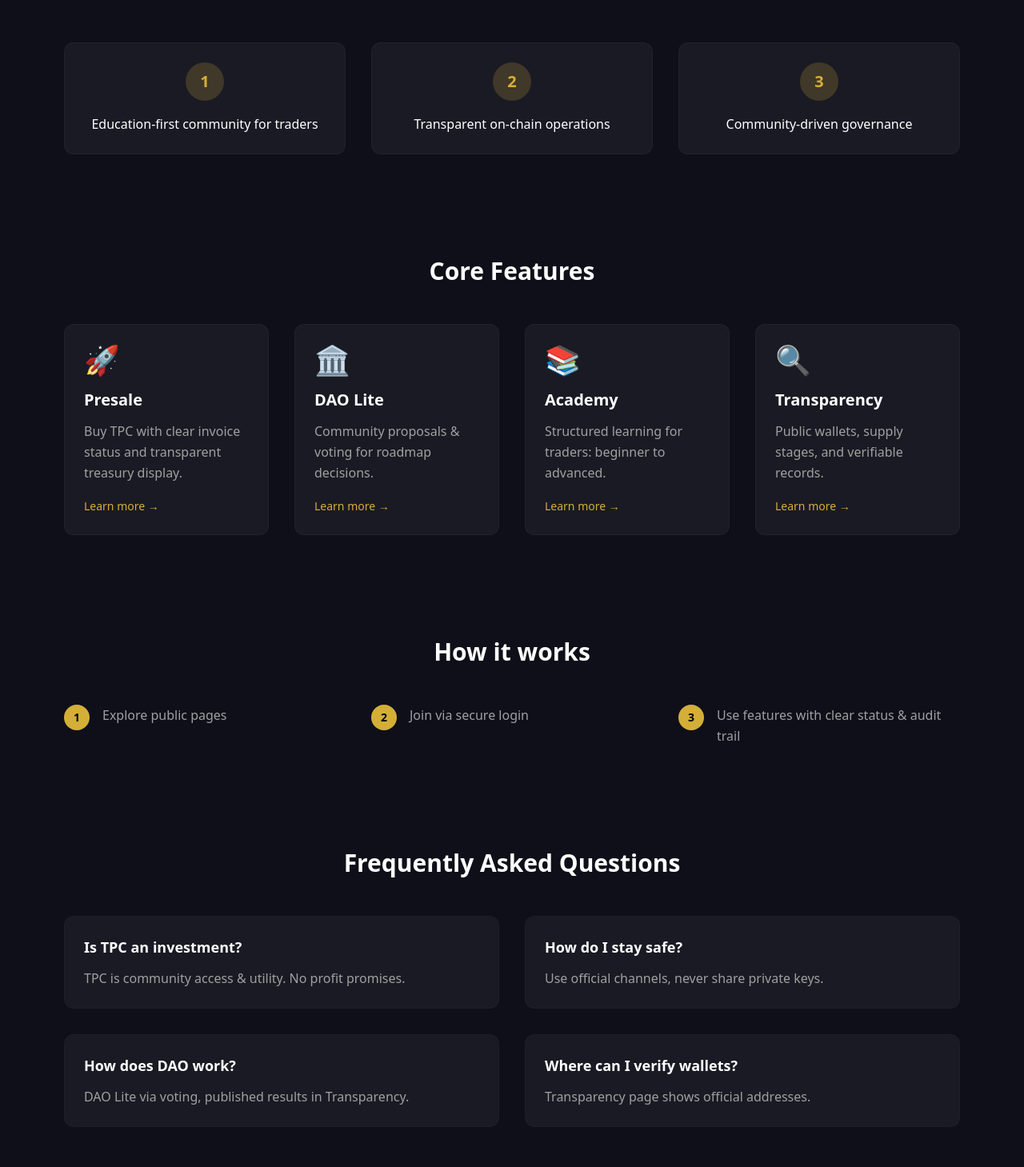
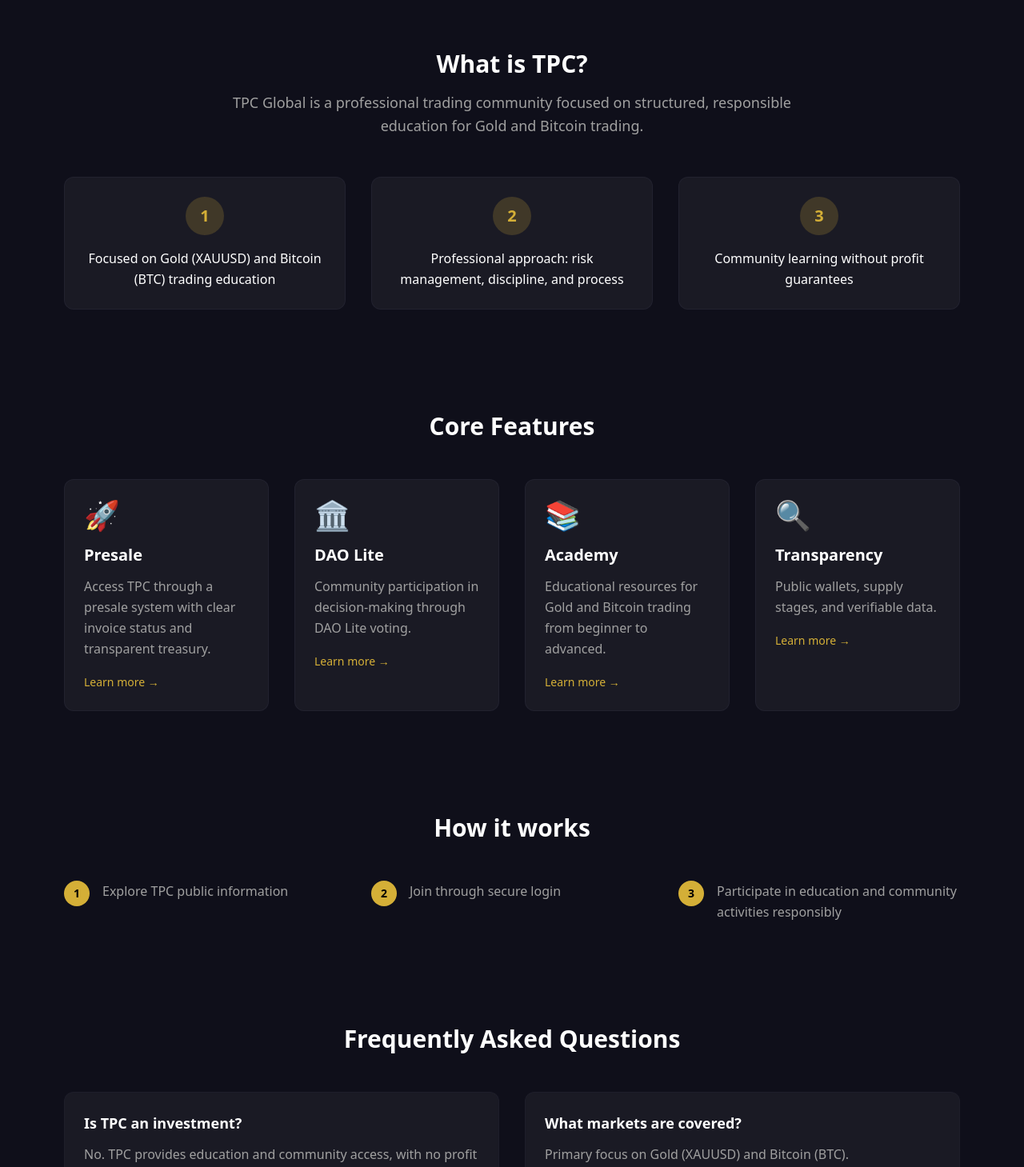
Before and after one commit to tpcglobalcommunity/tpcnew, a Next.js app: page /en in a window 1280 px wide. Shown: the part 991-2450 px from the top of the page at 80% size. Built offline with nearby package versions, Linux system fonts and the light colour scheme.

Commit message:
Update Home Page Copy - Gold & Bitcoin Trading Education Focus

```diff
--- a/src/app/[lang]/page.tsx
+++ b/src/app/[lang]/page.tsx
@@ -93,6 +93,9 @@ export default function HomePage({ params }: HomePageProps) {
             <h2 className="text-2xl md:text-3xl font-bold text-white mb-4">
               {copy.whatIsTPC.title}
             </h2>
+            <p className="text-base md:text-lg text-[#a0a0a0] mb-8 max-w-3xl mx-auto leading-relaxed">
+              {copy.whatIsTPC.description}
+            </p>
           </div>
           <div className="grid md:grid-cols-3 gap-6 md:gap-8">
             {copy.whatIsTPC.points.map((point, index) => (
--- a/src/content/homeCopy.ts
+++ b/src/content/homeCopy.ts
@@ -24,46 +24,48 @@ export const homeCopy = {
   en: {
     hero: {
       title: "Trader Professional Community (TPC Global)",
-      subtitle: "Education-first, transparency-first community. Access tools, learning, and governance — without profit promises.",
+      subtitle: "A professional trading community focused on education for Gold (XAUUSD) and Bitcoin (BTC) — done the right way. Process, discipline, and transparency. No profit promises.",
       ctaPrimary: "View Presale",
       ctaSecondary: "Explore Transparency"
     },
     trustBadges: [
       "No Profit Promises",
+      "Education Over Hype",
       "On-Chain Wallet Transparency",
       "No DM First — Official Channels Only",
       "Never Share Private Keys"
     ],
     whatIsTPC: {
       title: "What is TPC?",
+      description: "TPC Global is a professional trading community focused on structured, responsible education for Gold and Bitcoin trading.",
       points: [
-        "Education-first community for traders",
-        "Transparent on-chain operations",
-        "Community-driven governance"
+        "Focused on Gold (XAUUSD) and Bitcoin (BTC) trading education",
+        "Professional approach: risk management, discipline, and process",
+        "Community learning without profit guarantees"
       ]
     },
     features: [
       {
         title: "Presale",
-        description: "Buy TPC with clear invoice status and transparent treasury display.",
+        description: "Access TPC through a presale system with clear invoice status and transparent treasury.",
         icon: "🚀",
         href: "/presale"
       },
       {
         title: "DAO Lite",
-        description: "Community proposals & voting for roadmap decisions.",
+        description: "Community participation in decision-making through DAO Lite voting.",
         icon: "🏛️",
         href: "/dao"
       },
       {
         title: "Academy",
-        description: "Structured learning for traders: beginner to advanced.",
+        description: "Educational resources for Gold and Bitcoin trading from beginner to advanced.",
         icon: "📚",
         href: "/academy"
       },
       {
         title: "Transparency",
-        description: "Public wallets, supply stages, and verifiable records.",
+        description: "Public wallets, supply stages, and verifiable data.",
         icon: "🔍",
         href: "/transparency"
       }
@@ -71,73 +73,71 @@ export const homeCopy = {
     howItWorks: {
       title: "How it works",
       steps: [
-        "Explore public pages",
-        "Join via secure login",
-        "Use features with clear status & audit trail"
+        "Explore TPC public information",
+        "Join through secure login",
+        "Participate in education and community activities responsibly"
       ]
     },
     faq: [
       {
         question: "Is TPC an investment?",
-        answer: "TPC is community access & utility. No profit promises."
+        answer: "No. TPC provides education and community access, with no profit promises."
+      },
+      {
+        question: "What markets are covered?",
+        answer: "Primary focus on Gold (XAUUSD) and Bitcoin (BTC)."
       },
       {
         question: "How do I stay safe?",
-        answer: "Use official channels, never share private keys."
-      },
-      {
-        question: "How does DAO work?",
-        answer: "DAO Lite via voting, published results in Transparency."
-      },
-      {
-        question: "Where can I verify wallets?",
-        answer: "Transparency page shows official addresses."
+        answer: "Use official channels and never share private keys."
       }
     ]
   },
   id: {
     hero: {
       title: "Trader Professional Community (TPC Global)",
-      subtitle: "Komunitas edukasi dan transparansi. Akses tools, pembelajaran, dan tata kelola — tanpa janji keuntungan.",
+      subtitle: "Tempat para trader profesional untuk melakukan edukasi trading Gold (XAUUSD) dan Bitcoin (BTC) dengan baik dan benar. Fokus pada proses, disiplin, dan transparansi — tanpa janji keuntungan.",
       ctaPrimary: "Lihat Presale",
       ctaSecondary: "Lihat Transparansi"
     },
     trustBadges: [
       "Tanpa Janji Profit",
+      "Edukasi, Bukan Euforia",
       "Transparansi Wallet On-Chain",
-      "Tidak DM Duluan — Hanya Kanal Resmi",
+      "Tidak DM Duluan — Kanal Resmi Saja",
       "Jangan Pernah Bagikan Private Key"
     ],
     whatIsTPC: {
       title: "Apa itu TPC?",
+      description: "Trader Professional Community (TPC) adalah komunitas trader profesional yang berfokus pada edukasi trading Gold dan Bitcoin secara terstruktur, bertanggung jawab, dan transparan.",
       points: [
-        "Komunitas edukasi untuk trader",
-        "Operasi on-chain yang transparan",
-        "Tata kelola yang digerakkan komunitas"
+        "Fokus pada edukasi trading Gold (XAUUSD) dan Bitcoin (BTC)",
+        "Pendekatan profesional: risk management, disiplin, dan proses",
+        "Komunitas belajar & berbagi tanpa klaim hasil"
       ]
     },
     features: [
       {
         title: "Presale",
-        description: "Beli TPC dengan status invoice yang jelas dan treasury transparan.",
+        description: "Akses TPC melalui sistem presale dengan status invoice yang jelas dan treasury yang transparan.",
         icon: "🚀",
         href: "/presale"
       },
       {
         title: "DAO Lite",
-        description: "Proposal & voting komunitas untuk keputusan roadmap.",
+        description: "Partisipasi komunitas dalam pengambilan keputusan melalui voting DAO Lite.",
         icon: "🏛️",
         href: "/dao"
       },
       {
         title: "Academy",
-        description: "Pembelajaran terstruktur untuk trader: pemula sampai mahir.",
+        description: "Materi edukasi trading Gold dan Bitcoin dari level dasar hingga lanjutan.",
         icon: "📚",
         href: "/academy"
       },
       {
         title: "Transparency",
-        description: "Wallet publik, tahapan suplai, dan catatan yang bisa diverifikasi.",
+        description: "Wallet publik, tahapan suplai, dan data yang dapat diverifikasi.",
         icon: "🔍",
         href: "/transparency"
       }
@@ -145,27 +145,23 @@ export const homeCopy = {
     howItWorks: {
       title: "Cara kerja",
       steps: [
-        "Jelajahi halaman publik",
-        "Gabung lewat login aman",
-        "Gunakan fitur dengan status jelas & audit trail"
+        "Pelajari informasi publik TPC",
+        "Gabung melalui login yang aman",
+        "Ikuti edukasi dan aktivitas komunitas secara bertanggung jawab"
       ]
     },
     faq: [
       {
-        question: "Apakah TPC investasi?",
-        answer: "TPC adalah akses komunitas & utilitas. Tanpa janji keuntungan."
+        question: "Apakah TPC adalah investasi?",
+        answer: "Bukan. TPC adalah komunitas edukasi dan akses utilitas, tanpa janji keuntungan."
       },
       {
-        question: "Bagaimana cara tetap aman?",
-        answer: "Gunakan kanal resmi, jangan bagikan private key."
+        question: "Instrumen apa yang dipelajari?",
+        answer: "Fokus utama pada Gold (XAUUSD) dan Bitcoin (BTC)."
       },
       {
-        question: "Bagaimana DAO bekerja?",
-        answer: "DAO Lite via voting, hasil dipublikasikan di Transparency."
-      },
-      {
-        question: "Di mana verifikasi wallet?",
-        answer: "Halaman Transparency menampilkan alamat resmi."
+        question: "Bagaimana menjaga keamanan?",
+        answer: "Gunakan kanal resmi dan jangan pernah membagikan private key."
       }
     ]
   }
```
